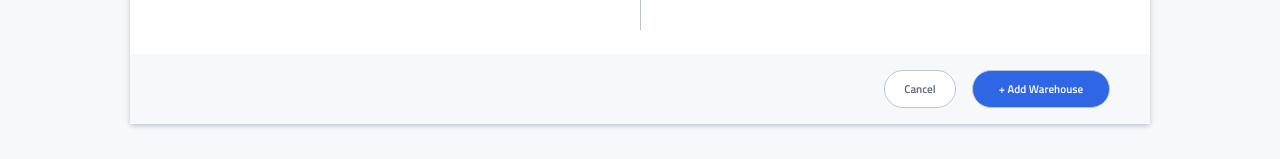
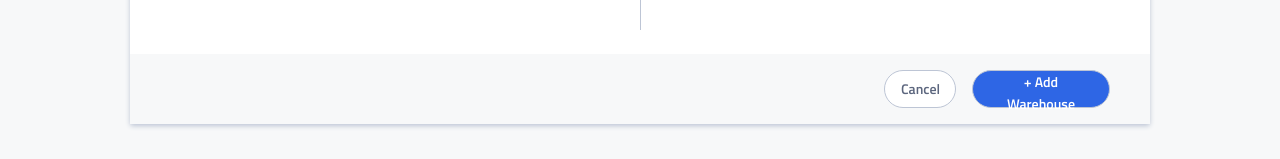
Before and after one commit to danlin0226/instock-merritt, a React (Create React App) app: page /add in a window 1280 px wide. Shown: the part 611-770 px from the top of the page. Built offline with nearby package versions, Linux system fonts and the light colour scheme; no server answers.

Commit message:
font size/weight fix

```diff
--- a/src/components/buttonSet/ButtonSet.jsx
+++ b/src/components/buttonSet/ButtonSet.jsx
@@ -2,15 +2,12 @@ import "./ButtonSet.scss";
 import React from "react";
 import {useNavigate} from "react-router-dom";
 import Button from "../button/Button";
+import "../../styles/partials/_typography.scss";
 
 function ButtonSet(props) {
   const navigate = useNavigate();
   return (
     <section className="warehouse__buttons">
-      {/* <button className="warehouse__buttons__cancel">Cancel</button>
-      <button type="submit" className="warehouse__buttons__submit">
-        {props ? props.buttonName : `+ Add Warehouse`}
-      </button> */}
       <Button
         buttonText="Cancel"
         additionalClasses="warehouse__buttons__cancel"
--- a/src/components/buttonSet/ButtonSet.scss
+++ b/src/components/buttonSet/ButtonSet.scss
@@ -10,12 +10,10 @@
     justify-content: space-between;
     background-color: $Light-Grey;
     &__cancel {
-      font-weight: 600;
       width: 8.75rem;
       background-color: $white;
       border: solid 1px $Cloud;
       border-radius: 25px;
-      font-size: 0.8125rem;
       height: 2.25rem;
       color: $Slate;
       &:hover {
@@ -25,13 +23,11 @@
       }
     }
     &__submit {
-      font-weight: 600;
       background-color: $Instock-Indigo;
       width: 8.75rem;
       border: solid 1px $Cloud;
       border-radius: 25px;
       color: $white;
-      font-size: 0.8125rem;
       height: 2.25rem;
       margin-left: 1rem;
     }
@@ -45,10 +41,8 @@
       justify-content: flex-end;
       &__cancel {
         width: 4.5rem;
-        font-size: 0.875rem;
       }
       &__submit {
-        font-size: 0.875rem;
         margin-left: 1rem;
         width: 8.625rem;
       }
--- a/src/components/warehouseForm/WarehouseForm.scss
+++ b/src/components/warehouseForm/WarehouseForm.scss
@@ -72,23 +72,19 @@
     justify-content: space-between;
     background-color: $Light-Grey;
     &__cancel {
-      font-weight: 600;
       width: 8.75rem;
       background-color: $white;
       border: solid 1px $Cloud;
       border-radius: 25px;
-      font-size: 0.7rem;
       height: 2.25rem;
       color: $Slate;
     }
     &__submit {
-      font-weight: 600;
       background-color: $Instock-Indigo;
       width: 8.75rem;
       border: solid 1px $Cloud;
       border-radius: 25px;
       color: $white;
-      font-size: 0.7rem;
       height: 2.25rem;
     }
   }
```
